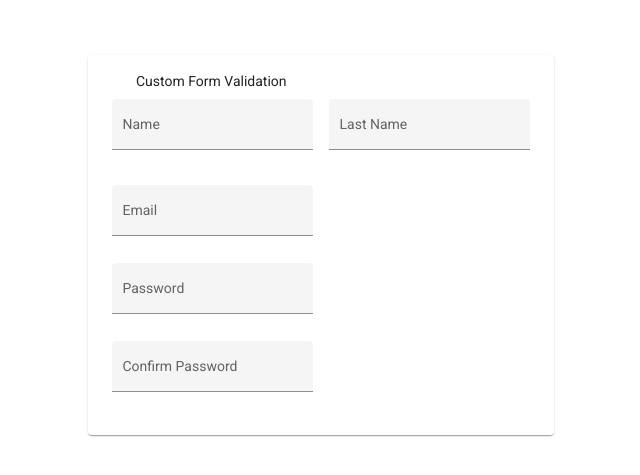
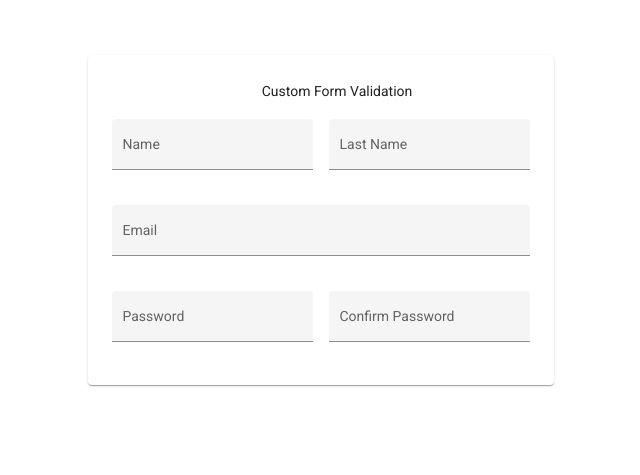
Before and after one commit to TluwaniMS/custom-form-validators, an Angular app: page / in a window 1280 px wide. Shown: the part 201-676 px from the top of the page, without its empty margins (319-959 px from the left). Built offline with nearby package versions, Linux system fonts and the light colour scheme.

Commit message:
adding-final-touches-to-card-styling

```diff
--- a/src/app/input-form/input-form.component.css
+++ b/src/app/input-form/input-form.component.css
@@ -1,3 +1,8 @@
+.mat-card-header {
+  padding: 10px;
+  justify-content: center;
+}
+
 .main-card-input-container {
   display: flex;
   justify-content: center;
@@ -12,3 +17,11 @@
 .input-container {
   margin: 8px;
 }
+
+.email-input-container .mat-form-field {
+  width: 100%;
+}
+
+.password-input-container {
+  display: flex;
+}
```
